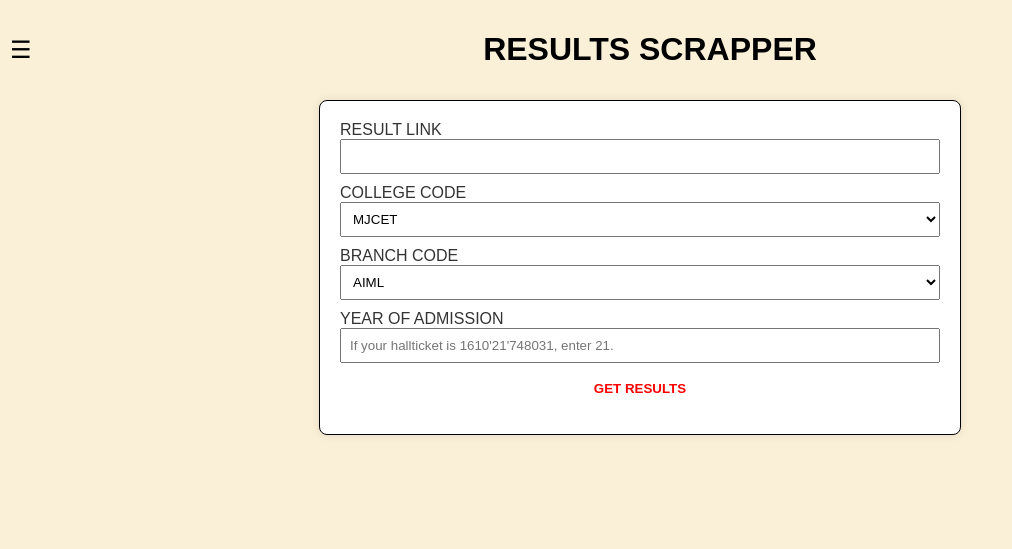
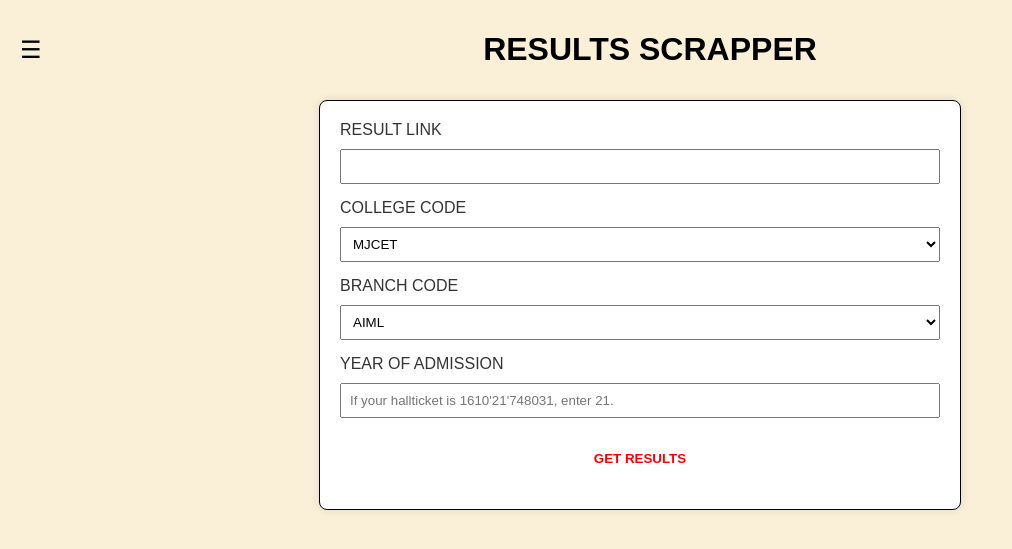
Before and after one commit to that-ar-guy/ou-scrapper, a Flask app: page / in a window 1280 px wide. Shown: the top 549 px of the page, without its empty margins (0-1012 px from the left). Run offline with Flask 3, Linux system fonts and the light colour scheme; some libraries are stand-ins or nearby versions.

Commit message:
theme updated

```diff
--- a/static/style.css
+++ b/static/style.css
@@ -1,4 +1,5 @@
 body {
+    overflow-x:hidden;
     font-family: 'Arial', sans-serif;
     background-color: #f4f4f4;
     color: #333;
@@ -26,7 +27,7 @@ body {
     font-size: 24px;
     cursor: pointer;
     position: absolute; /* Keep the icon absolute */
-    left: 10px; /* Adjust left position */
+    left: 20px; /* Adjust left position */
     top: 50%; /* Center vertically */
     transform: translateY(-50%); /* Align icon vertically */
 }
@@ -52,7 +53,12 @@ body {
 .sidebar a {
     display: block;
     margin: 10px 0;
-    color: #007bff;
+    color: #000080;
+    text-decoration: none;
+}
+.sidebar a:visited{
+    color: #000080;
+
 }
 
 .sidebar button {
@@ -115,8 +121,9 @@ button:hover {
 }
 
 form input, form select, form textarea, form button {
+    margin-top: 10px;
     width: 100%;
-    margin-bottom: 10px;
+    margin-bottom: 15px;
     padding: 8px;
     box-sizing: border-box;
 }
```
